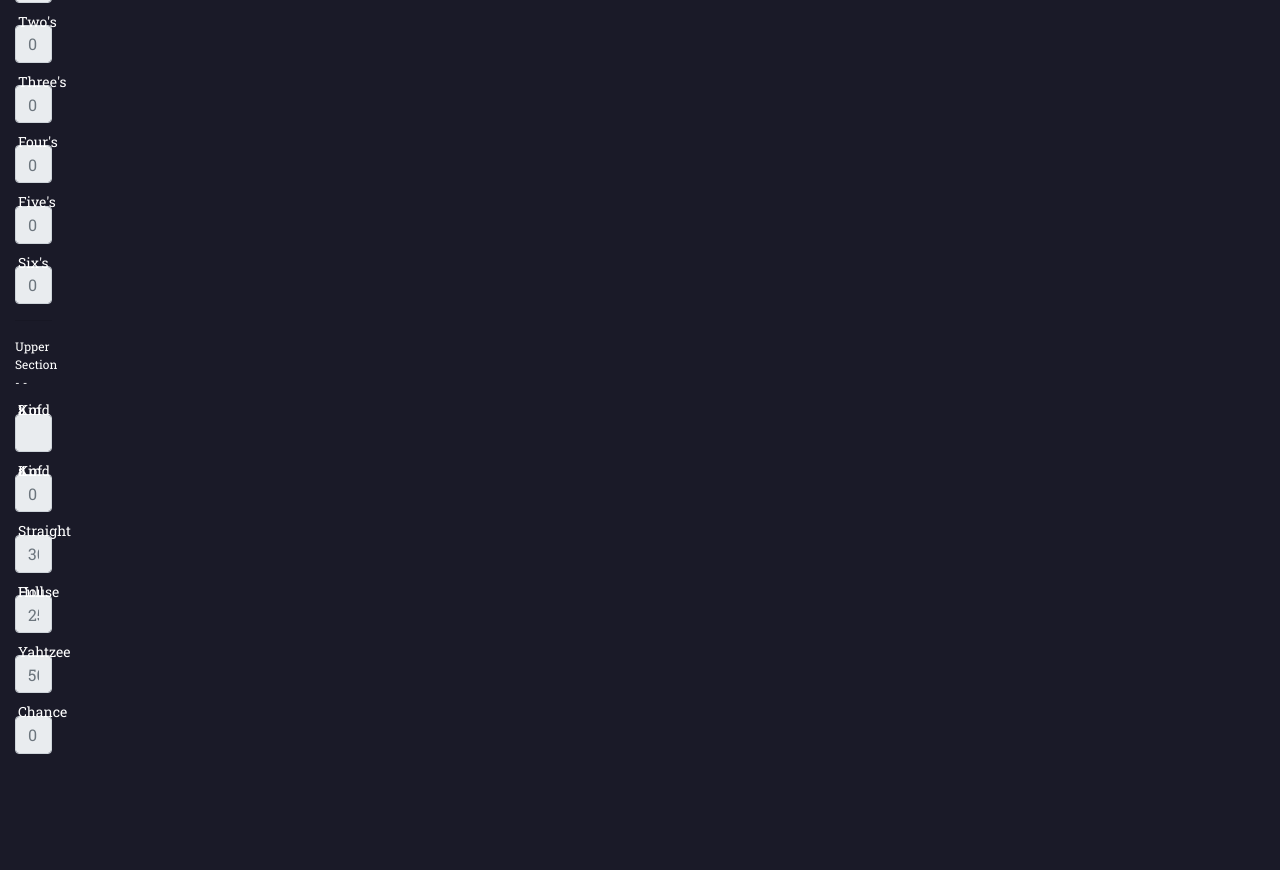
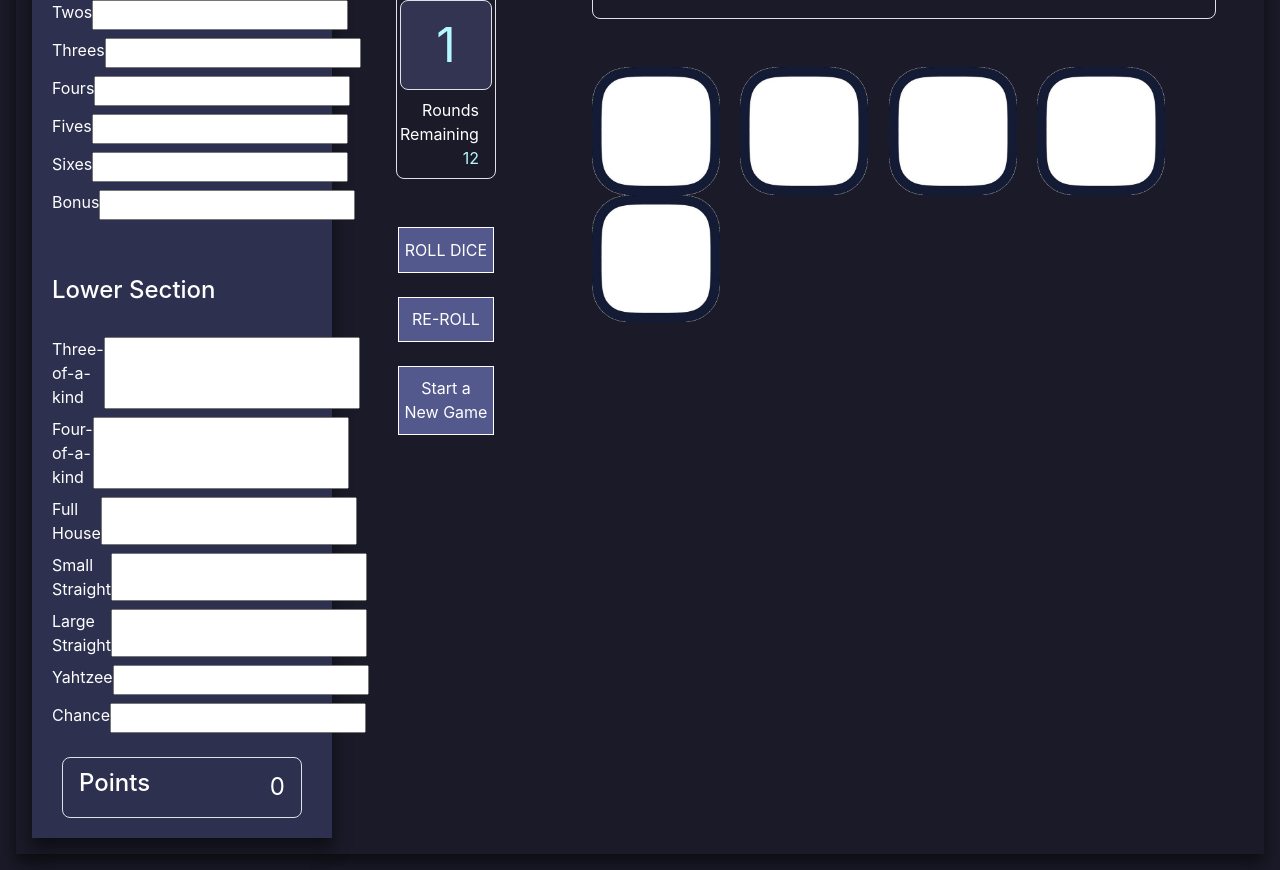
Before and after one commit to sean-brylle/cst3106_labs, a plain HTML site: page Yahtzee/main.html in a window 1280 px wide. Shown: the part 303-1173 px from the top of the page. Before the commit the page ends 1073 px from the top, so only its background shows below. Drawn offline with nearby package versions, Linux system fonts and the light colour scheme.

Commit message:
Finished Yahtzee Game

```diff
--- /dev/null
+++ b/Yahtzee/Main.js
@@ -0,0 +1,178 @@
+// Variable to check if dice is currently being held
+let onHold = {
+  dice1: false,
+  dice2: false,
+  dice3: false,
+  dice4: false,
+  dice5: false,
+};
+
+// Variable to know the number of chances the player has
+let chances = 3;
+
+function startGame() {}
+
+function holdDice(diceID) {
+  if (onHold[diceID] == false) {
+    let value = document.getElementById(diceID).dataset.value;
+    document
+      .getElementById(diceID)
+      .setAttribute("src", `Hold Dice/hold${value}.png`);
+    onHold[diceID] = true;
+  } else {
+    let value = document.getElementById(diceID).dataset.value;
+    document.getElementById(diceID).setAttribute("src", `Dice/${value}.png`);
+    onHold[diceID] = false;
+  }
+}
+
+function rollDice() {
+  if (chances <= 0) return;
+
+  let diceValue = [];
+
+  for (let i = 0; i < 5; i++) {
+    diceValue.push(Math.floor(Math.random() * 6) + 1);
+  }
+
+  for (let i = 0; i < diceValue.length; i++) {
+    if (!onHold["dice" + (i + 1)]) {
+      document
+        .getElementById("dice" + (i + 1))
+        .setAttribute("src", `Dice/${diceValue[i]}.png`);
+
+      document.getElementById("dice" + (i + 1)).dataset.value = diceValue[i];
+    }
+  }
+
+  chances--;
+  document.getElementById("rollsLeft").textContent = chances;
+}
+
+function calculateUpper(diceNumber) {
+  count = 0;
+  document.querySelectorAll(".dice").forEach((dice) => {
+    if (dice.dataset.value == diceNumber) count++;
+  });
+  return count * diceNumber;
+}
+
+function onClickUpper(event, number) {
+  let score = calculateUpper(number);
+
+  event.target.value = score;
+}
+
+function threeOfAKindScore(event) {
+  const counts = {};
+  let dice = document.querySelectorAll(".dice");
+
+  dice.forEach((die) => {
+    const value = parseInt(die.dataset.value);
+    counts[value] = (counts[value] || 0) + 1;
+  });
+
+  let threeOfAKindValue = null;
+  for (let value in counts) {
+    if (counts[value] >= 3) {
+      threeOfAKindValue = parseInt(value);
+      break;
+    }
+  }
+
+  event.target.value = threeOfAKindValue !== null ? threeOfAKindValue * 3 : 0;
+}
+
+function fourOfAKindScore(event) {
+  const counts = {};
+  let dice = document.querySelectorAll(".dice");
+
+  dice.forEach((die) => {
+    const value = parseInt(die.dataset.value);
+    counts[value] = (counts[value] || 0) + 1;
+  });
+
+  let fourOfAKindValue = null;
+  for (let value in counts) {
+    if (counts[value] >= 4) {
+      fourOfAKindValue = parseInt(value);
+      break;
+    }
+  }
+
+  event.target.value = fourOfAKindValue !== null ? fourOfAKindValue * 4 : 0;
+}
+
+function fullHouseScore(event) {
+  const counts = {};
+  let dice = document.querySelectorAll(".dice");
+
+  dice.forEach((die) => {
+    const value = parseInt(die.dataset.value);
+    counts[value] = (counts[value] || 0) + 1;
+  });
+
+  const values = Object.values(counts);
+  const hasThreeOfAKind = values.includes(3);
+  const hasPair = values.includes(2);
+
+  event.target.value = hasThreeOfAKind && hasPair ? 25 : 0;
+}
+
+function yahtzeeScore(event) {
+  const counts = {};
+  let dice = document.querySelectorAll(".dice");
+
+  dice.forEach((die) => {
+    const value = parseInt(die.dataset.value);
+    counts[value] = (counts[value] || 0) + 1;
+  });
+
+  const isYahtzee = Object.values(counts).some((count) => count === 5);
+
+  event.target.value = isYahtzee ? 50 : 0;
+}
+
+function smallStraightScore(event) {
+  let dice = Array.from(document.querySelectorAll(".dice")).map((die) =>
+    parseInt(die.dataset.value)
+  );
+  const uniqueValues = [...new Set(dice)].sort((a, b) => a - b);
+
+  const isSmallStraight =
+    (uniqueValues.includes(1) &&
+      uniqueValues.includes(2) &&
+      uniqueValues.includes(3) &&
+      uniqueValues.includes(4)) ||
+    (uniqueValues.includes(2) &&
+      uniqueValues.includes(3) &&
+      uniqueValues.includes(4) &&
+      uniqueValues.includes(5)) ||
+    (uniqueValues.includes(3) &&
+      uniqueValues.includes(4) &&
+      uniqueValues.includes(5) &&
+      uniqueValues.includes(6));
+
+  event.target.value = isSmallStraight ? 30 : 0;
+}
+
+function largeStraightScore(event) {
+  let dice = Array.from(document.querySelectorAll(".dice")).map((die) =>
+    parseInt(die.dataset.value)
+  );
+  const uniqueValues = [...new Set(dice)].sort((a, b) => a - b);
+
+  const isLargeStraight =
+    uniqueValues.join("") === "12345" || uniqueValues.join("") === "23456";
+
+  event.target.value = isLargeStraight ? 40 : 0;
+}
+
+function updateTotalScore(score) {
+  totalScore += score;
+  document.getElementById("totalScore").textContent = totalScore;
+}
+
+function totalScore() {
+  document.getElementById("totalPoints").textContent = totalScore;
+}
--- a/Yahtzee/main.html
+++ b/Yahtzee/main.html
@@ -1,90 +1,245 @@
 <!DOCTYPE html>
-<html>
+<html lang="en">
   <head>
-        <meta charset="utf-8">
-        <meta name="viewport" content="width=device-width, initial-scale=1, shrink-to-fit=no">
-        <link rel="stylesheet" href="https://stackpath.bootstrapcdn.com/bootstrap/4.1.3/css/bootstrap.min.css" integrity="sha384-MCw98/SFnGE8fJT3GXwEOngsV7Zt27NXFoaoApmYm81iuXoPkFOJwJ8ERdknLPMO" crossorigin="anonymous">
-        <link rel="stylesheet" href="style.css">
-        <script src="code.js"></script>
+    <meta charset="UTF-8" />
+    <meta name="viewport" content="width=device-width, initial-scale=1.0" />
+
     <title>Yahtzee Game</title>
+    <script src="Main.js"></script>
+    <link rel="stylesheet" href="style.css" />
+    <link
+      rel="stylesheet"
+      href="https://stackpath.bootstrapcdn.com/bootstrap/4.1.3/css/bootstrap.min.css"
+      integrity="sha384-MCw98/SFnGE8fJT3GXwEOngsV7Zt27NXFoaoApmYm81iuXoPkFOJwJ8ERdknLPMO"
+      crossorigin="anonymous"
+    />
   </head>
-    <body>
-        <main>
-            <div class="header-container">
-                <p class="header-text">Yahtzee</p>
+
+  <body class="bg-main">
+    <header class="m-3 shadow-main">
+      <h1 class="d-flex justify-content-center bg-secound text-white pt-4 pb-4">
+        Yahtzee
+      </h1>
+    </header>
+
+    <!-- pannel -->
+
+    <div class="d-flex flex-row bg-main m-3 shadow-main">
+      <section>
+        <div class="score-card bg-secound text-white m-3 shadow-main">
+          <h1>Score Card</h1>
+          <div>
+            <h4 class="section-title pb-3">Upper Section</h4>
+            <div class="score-row d-flex flex-row justify-content-between pb-2">
+              <div class="score-label">Ones</div>
+              <input
+                type="text"
+                id="disabledTextInput"
+                class="score-input"
+                onclick="onClickUpper(event, '1')"
+              />
             </div>
-            <div class="body-container">
-                <div>
-                    <div class="container" id = "main-container">
-                        <div class="row">
-                        <div class="col-3">
-                           <form>
-                           <fieldset disabled>
-                               <h6> Score Card </h6>
-                               <hr>
-                               <p> Lower Section  - - </p>
-                               <div class="form-group">
-                               <label for="disabledTextInput">One's</label>
-                               <input type="text" id="disabledTextInput1" class="form-control" placeholder="0">
           </div>
-                               <div class="form-group">
-                               <label for="disabledTextInput">Two's</label>
-                               <input type="text" id="disabledTextInput" class="form-control" placeholder="0">
+          <div class="score-row d-flex flex-row justify-content-between pb-2">
+            <div class="score-label">Twos</div>
+            <input
+              type="text"
+              id="disabledTextInput"
+              class="score-input"
+              onclick="onClickUpper(event, '2')"
+            />
           </div>
-                               <div class="form-group">
-                               <label for="disabledTextInput">Three's</label>
-                               <input type="text" id="disabledTextInput" class="form-control" placeholder="0">
+          <div class="score-row d-flex flex-row justify-content-between pb-2">
+            <div class="score-label">Threes</div>
+            <input
+              type="text"
+              id="disabledTextInput"
+              class="score-input"
+              onclick="onClickUpper(event, '3')"
+            />
           </div>
-                               <div class="form-group">
-                               <label for="disabledTextInput">Four's</label>
-                               <input type="text" id="disabledTextInput" class="form-control" placeholder="0">
+          <div class="score-row d-flex flex-row justify-content-between pb-2">
+            <div class="score-label">Fours</div>
+            <input
+              type="text"
+              id="disabledTextInput"
+              class="score-input"
+              onclick="onClickUpper(event, '4')"
+            />
           </div>
-                               <div class="form-group">
-                               <label for="disabledTextInput">Five's</label>
-                               <input type="text" id="disabledTextInput" class="form-control" placeholder="0">
+          <div class="score-row d-flex flex-row justify-content-between pb-2">
+            <div class="score-label">Fives</div>
+            <input
+              type="text"
+              id="disabledTextInput"
+              class="score-input"
+              onclick="onClickUpper(event, '5')"
+            />
           </div>
-                               <div class="form-group">
-                               <label for="disabledTextInput">Six's</label>
-                               <input type="text" id="disabledTextInput" class="form-control" placeholder="0">
+          <div class="score-row d-flex flex-row justify-content-between pb-2">
+            <div class="score-label">Sixes</div>
+            <input
+              type="text"
+              id="disabledTextInput"
+              class="score-input"
+              onclick="onClickUpper(event, '6')"
+            />
           </div>
-                               <hr>
-                               <p> Upper Section - -  </p>
-                               <div class="form-group">
-                               <label for="disabledTextInput">3 of a Kind</label>
-                               <input type="text" id="disabledTextInput" class="form-control" placeholder="">
+          <div class="score-row d-flex flex-row justify-content-between pb-2">
+            <div class="score-label">Bonus</div>
+            <input type="text" id="disabledTextInput" class="score-input" />
           </div>
-                               <div class="form-group">
-                               <label for="disabledTextInput">4 of a Kind</label>
-                               <input type="text" id="disabledTextInput" class="form-control" placeholder="0">
+
+          <h4 class="section-title pb-4 pt-5">Lower Section</h4>
+          <div class="score-row d-flex flex-row justify-content-between pb-2">
+            <div class="score-label">Three-of-a-kind</div>
+            <input
+              type="text"
+              id="disabledTextInput"
+              class="score-input"
+              onclick="threeOfAKindScore(event)"
+            />
           </div>
-                               <div class="form-group">
-                               <label for="disabledTextInput">Straight</label>
-                               <input type="text" id="disabledTextInput" class="form-control" placeholder="30 pts">
+          <div class="score-row d-flex flex-row justify-content-between pb-2">
+            <div class="score-label">Four-of-a-kind</div>
+            <input
+              type="text"
+              id="disabledTextInput"
+              class="score-input"
+              onclick="fourOfAKindScore(event)"
+            />
           </div>
-                               <div class="form-group">
-                               <label for="disabledTextInput">Full House</label>
-                               <input type="text" id="disabledTextInput" class="form-control" placeholder="25 pts">
+          <div class="score-row d-flex flex-row justify-content-between pb-2">
+            <div class="score-label">Full House</div>
+            <input
+              type="text"
+              id="disabledTextInput"
+              class="score-input"
+              onclick="fullHouseScore(event)"
+            />
           </div>
-                               <div class="form-group">
-                               <label for="disabledTextInput">Yahtzee</label>
-                               <input type="text" id="disabledTextInput" class="form-control" placeholder="50 pts">
+          <div class="score-row d-flex flex-row justify-content-between pb-2">
+            <div class="score-label">Small Straight</div>
+            <input
+              type="text"
+              id="disabledTextInput"
+              class="score-input"
+              onclick="yahtzeeScore(event)"
+            />
           </div>
-                               <div class="form-group">
-                               <label for="disabledTextInput">Chance</label>
-                               <input type="text" id="disabledTextInput" class="form-control" placeholder="0">
+          <div class="score-row d-flex flex-row justify-content-between pb-2">
+            <div class="score-label">Large Straight</div>
+            <input
+              type="text"
+              id="disabledTextInput"
+              class="score-input"
+              onclick="largeStraightScore(event)"
+            />
           </div>
-                           </fieldset>
-                           </form>
+          <div class="score-row d-flex flex-row justify-content-between pb-2">
+            <div class="score-label">Yahtzee</div>
+            <input
+              type="text"
+              id="disabledTextInput"
+              class="score-input"
+              onclick="smallStraightScore(event)"
+            />
+          </div>
+          <div class="score-row d-flex flex-row justify-content-between">
+            <div class="score-label">Chance</div>
+            <input type="text" id="disabledTextInput" class="score-input" />
+          </div>
+
+          <div class="d-flex justify-content-center mt-4">
+            <div
+              class="points-card board-r border text-center d-flex justify-content-between"
+            >
+              <h4 class="label">Points</h4>
+              <div class="score" id="totalPoints">0</div>
             </div>
           </div>
         </div>
+      </section>
+
+      <!-- main -->
+
+      <section>
+        <div class="section-one">
+          <div class="round-box text-white border mb-4">
+            <div class="d-flex flex-column align-items-center">
+              <h2 class="py-2">Round</h2>
               <div>
-
+                <p class="round-text border bg-thrid text-main">1</p>
               </div>
             </div>
-        </main>
-        <script src="https://code.jquery.com/jquery-3.3.1.slim.min.js" integrity="sha384-q8i/X+965DzO0rT7abK41JStQIAqVgRVzpbzo5smXKp4YfRvH+8abtTE1Pi6jizo" crossorigin="anonymous"></script>
-        <script src="https://cdnjs.cloudflare.com/ajax/libs/popper.js/1.14.3/umd/popper.min.js" integrity="sha384-ZMP7rVo3mIykV+2+9J3UJ46jBk0WLaUAdn689aCwoqbBJiSnjAK/l8WvCWPIPm49" crossorigin="anonymous"></script>
-        <script src="https://stackpath.bootstrapcdn.com/bootstrap/4.1.3/js/bootstrap.min.js" integrity="sha384-ChfqqxuZUCnJSK3+MXmPNIyE6ZbWh2IMqE241rYiqJxyMiZ6OW/JmZQ5stwEULTy" crossorigin="anonymous"></script>
+            <div class="d-flex flex-column text-right pr-3 py-2">
+              <p>Rounds Remaining</p>
+              <p class="text-main">12</p>
+            </div>
+          </div>
+
+          <div class="text-white d-flex flex-column align-items-center">
+            <button
+              class="btn-main text-center my-4 text-white"
+              onclick="rollDice()"
+            >
+              ROLL DICE
+            </button>
+            <button class="btn-main text-center text-white">RE-ROLL</button>
+            <button class="btn-main text-center my-4 text-white">
+              Start a New Game
+            </button>
+          </div>
+        </div>
+      </section>
+      <section>
+        <div class="section-one text-white">
+          <div class="border text-center board-r p-3">
+            <p class="text-main">
+              Hold the dice you want to keep.<br />You have
+              <span id="rollsLeft">3</span> rolls left.
+            </p>
+          </div>
+
+          <div class="py-5 gap-0 column-gap-3">
+            <img
+              class="dice mr-3"
+              src="empty.png"
+              alt="Dice showing 1"
+              id="dice1"
+              onclick="holdDice('dice1')"
+            />
+            <img
+              class="dice mr-3"
+              src="empty.png"
+              alt="Dice showing 2"
+              id="dice2"
+              onclick="holdDice('dice2')"
+            />
+            <img
+              class="dice mr-3"
+              src="empty.png"
+              alt="Dice showing 3"
+              id="dice3"
+              onclick="holdDice('dice3')"
+            />
+            <img
+              class="dice mr-3"
+              src="empty.png"
+              alt="Dice showing 4"
+              id="dice4"
+              onclick="holdDice('dice4')"
+            />
+            <img
+              class="dice mr-3"
+              src="empty.png"
+              alt="Dice showing 5"
+              id="dice5"
+              onclick="holdDice('dice5')"
+            />
+          </div>
+        </div>
+      </section>
+    </div>
   </body>
 </html>
--- a/Yahtzee/style.css
+++ b/Yahtzee/style.css
@@ -1,73 +1,90 @@
-@import url('https://fonts.googleapis.com/css2?family=EB+Garamond:ital,wght@0,400..800;1,400..800&family=Roboto+Serif:ital,opsz,wght@0,8..144,100..900;1,8..144,100..900&family=Roboto+Slab:wght@100..900&display=swap');
+@import url("https://fonts.googleapis.com/css2?family=EB+Garamond:ital,wght@0,400..800;1,400..800&family=Roboto+Serif:ital,opsz,wght@0,8..144,100..900;1,8..144,100..900&family=Roboto+Slab:wght@100..900&display=swap");
 
-* {
-  color: white;
-  font-family: "Roboto Slab", serif;
+/* css reset */
+h1 {
+  margin-bottom: 0 !important;
+}
+p {
+  margin-bottom: 0 !important;
+}
+/* ///////////////// */
+
+/* color palette */
+
+.bg-main {
+  background-color: rgb(26, 26, 40);
+}
+.bg-secound {
+  background-color: #2d304e;
 }
 
-label{
-  margin: 3px;
+.bg-thrid {
+  background-color: #323452;
 }
 
-h2{
-  font-size: 18px;
+.text-main {
+  color: rgb(182, 248, 255);
 }
 
-body{
-background-color: rgb(26, 26, 40);
+/* ///////////////// */
+
+/* css add on */
+.board-r {
+  border-radius: 0.5rem;
 }
 
-.header-container {
-  display: flex;
-  height: 100px;
-  margin: 10px;
-  background-color: #2d304e;
-  justify-content: center;
-  align-items: center;
-  box-shadow: 5px 5px 12px black;
+.text-right {
+  text-align: right;
 }
 
-.header-text{
-  color: #fff;
-  font-weight: 1000;
-  font-size: 30px;
+.shadow-main {
+  box-shadow: 0px 10px 15px rgba(0, 0, 0, 0.5);
 }
 
-.body-container{
-  display: flex;
-  font-size: 12px;
+/* ///////////////// */
+
+.points-card {
+  padding: 0.7rem 1rem;
+  max-width: 15rem;
+  width: 100%;
 }
 
-.score-container{
-  display: flex;
-  background-color: #2d304e;
-  width: 300px;
-  flex-shrink: 1;
-  justify-content: center;
-  align-items: center;
-  margin-left: 10px;
-  margin-right: 10px;
-  margin-bottom: 10px;
-  box-shadow: 5px 5px 12px black;
+.score {
+  font-size: 1.5rem;
 }
 
-.score-individual-container{
-  display: block;
-  gap: 3px;
-  font-size: 12px;
-  text-align: center;
-  width: 50%;
-  padding: 5px
+.score-card {
+  max-width: 300px;
+  width: 100%;
+  padding: 20px;
 }
 
-.form-group {
-  font-size: 14px;
-  line-height: 0.25px;
+.round-box {
+  max-width: 8rem;
+  width: 100%;
+  border-radius: 0.5rem;
 }
 
-.game-container{
-  background-color: #2d304e;
-  margin-right: 10px;
-  margin-bottom: 10px;
-  box-shadow: 5px 5px 12px black;
+.round-text {
+  font-size: 3rem;
+  border-radius: 0.5rem;
+  padding: 0.5rem 2.2rem;
 }
+
+.btn-main {
+  border: 1px white solid;
+  max-width: 6rem;
+  width: 100%;
+  padding: 0.6rem 0.3rem;
+  background-color: #53588d;
+}
+
+.section-one {
+  padding: 7rem 3rem;
+  width: 100%;
+}
+
+.dice {
+  width: 8rem;
+  height: auto;
+}
```
Also changed, not shown: Yahtzee/Dice/1.png (renamed from Yahtzee/1.png), Yahtzee/Dice/2.png (renamed from Yahtzee/2.png), Yahtzee/Dice/3.png (renamed from Yahtzee/3.png), Yahtzee/Dice/4.png (renamed from Yahtzee/4.png), Yahtzee/Dice/5.png (renamed from Yahtzee/5.png), Yahtzee/Dice/6.png (renamed from Yahtzee/6.png), Yahtzee/Hold Dice/hold1.png (added), Yahtzee/Hold Dice/hold2.png (added), Yahtzee/Hold Dice/hold3.png (added), Yahtzee/Hold Dice/hold4.png (added), Yahtzee/Hold Dice/hold5.png (added), Yahtzee/Hold Dice/hold6.png (added), Yahtzee/code.js (deleted). Lines whose indentation alone changed are shown as unchanged.
